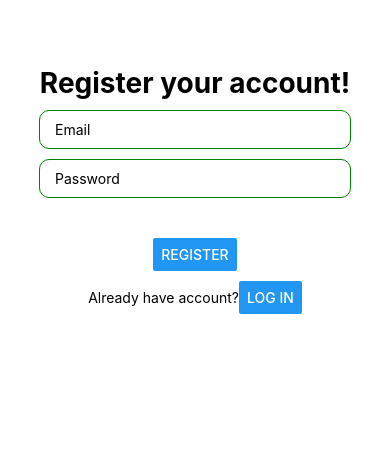
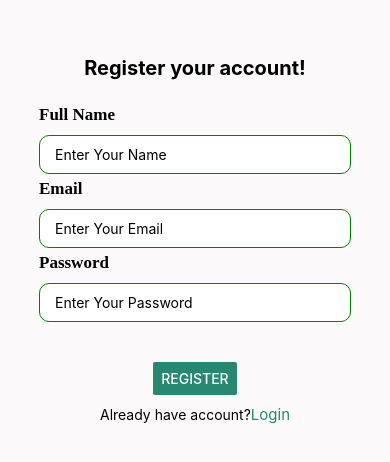
Before and after one commit to amrsheeka/Doctor_Now, a React Native app: screen /SignUpScreen in a window 390 px wide. Shown: the part 232-694 px from the top of the page. Built offline with nearby package versions, Linux system fonts and the light colour scheme.

Commit message:
hjhjjhhjhj

```diff
--- a/components/screens/LoginScreen.js
+++ b/components/screens/LoginScreen.js
@@ -6,6 +6,7 @@ import {
   KeyboardAvoidingView,
   TextInput,
   Button,
+  TouchableOpacity
 } from "react-native";
 //import { Button } from "react-native-elements";
 
@@ -26,12 +27,16 @@ const LoginScreen = ({ navigation }) => {
         <Text style={styles.greeting}>Welcome to Doctor Now!</Text>
       </View>
       <View style={styles.inputContainer}>
+      <label style={{fontSize:17,fontWeight: "bold",marginTop:5}} >Email</label>
+
         <TextInput
           placeholder="Email"
           style={styles.input}
           value={email}
           onChangeText={(text) => setEmail(text)}
         />
+              <label style={{fontSize:17,fontWeight: "bold",marginTop:5}} >Password</label>
+
         <TextInput
           placeholder="Password"
           style={styles.input}
@@ -43,19 +48,18 @@ const LoginScreen = ({ navigation }) => {
 
       <View style={styles.buttonContainer}>
         <Button
-          containerStyle={styles.button}
-          buttonStyle={styles.button}
           onPress={handleLogin}
           title="Login"
+          color="#288771"
           titleStyle={styles.buttonText}
         />
-        <Button
-          containerStyle={styles.button}
-          buttonStyle={[styles.button, styles.buttonOutline]}
-          onPress={navigateSignUp}
-          title="Register"
-          titleStyle={styles.buttonOutlineText}
-        />
+       <View style={styles.textContainer}>
+          <Text> Not have account?</Text>
+          <TouchableOpacity onPress={() => navigation.replace('SignUpScreen')}>
+          <Text style={styles.text}>Login</Text>
+          </TouchableOpacity>
+
+        </View>
       </View>
     </View>
   );
@@ -90,6 +94,7 @@ const styles = StyleSheet.create({
     justifyContent: "center",
     alignItems: "center",
     marginTop: 40,
+
   },
   button: {
     width: "100%",
@@ -111,8 +116,16 @@ const styles = StyleSheet.create({
     fontSize: 16,
     fontWeight: "700",
   },
-  textContainer: {},
-  text: {},
+  textContainer: {
+    flexDirection: "row",
+    justifyContent: "center",
+    alignItems: "center",
+    marginTop: 10,
+  },
+  text: {
+    fontSize: 15,
+    color: "#288771",
+  },
 });
 
 export default LoginScreen;
--- a/components/screens/SignUpScreen.js
+++ b/components/screens/SignUpScreen.js
@@ -1,11 +1,13 @@
-import { StyleSheet, Text, View, TextInput, Button } from "react-native";
+import {Image, StyleSheet, Text, View, TextInput, Button } from "react-native";
 import React, { useState } from "react";
 import axios from 'axios';
-
+import { TouchableOpacity } from "react-native-web";
 
 const SignUpScreen = ({ navigation }) => {
   const [email, setEmail] = useState("");
   const [password, setPassword] = useState("");
+  const [name, setname] = useState("");
+
 
   const navigateLogin = () => {
     navigation.navigate("LoginScreen");
@@ -27,18 +29,31 @@ const SignUpScreen = ({ navigation }) => {
 
   return (
     <View style={styles.container}>
-      <View>
+<Image
+
+      />      <View>
         <Text style={styles.greeting}>Register your account!</Text>
       </View>
       <View style={styles.inputContainer}>
+
+      <label style={{fontSize:17,fontWeight: "bold",marginTop:5}} >Full Name</label>
+      <TextInput
+          placeholder="Enter Your Name"
+          style={styles.input}
+          value={name}
+          onChangeText={(text) => setname(text)}
+        />
+
+      <label style={{fontSize:17,fontWeight: "bold",marginTop:5}} >Email</label>
         <TextInput
-          placeholder="Email"
+          placeholder="Enter Your Email"
           style={styles.input}
           value={email}
           onChangeText={(text) => setEmail(text)}
         />
+      <label style={{fontSize:17,fontWeight: "bold",marginTop:5}} >Password</label>
         <TextInput
-          placeholder="Password"
+          placeholder="Enter Your Password"
           style={styles.input}
           secureTextEntry
           value={password}
@@ -48,20 +63,16 @@ const SignUpScreen = ({ navigation }) => {
 
       <View style={styles.buttonContainer}>
         <Button
-          containerStyle={styles.button}
-          buttonStyle={[styles.button, styles.buttonOutline]}
           onPress={handleSignUp}
           title="Register"
-          titleStyle={styles.buttonOutlineText}
+          color="#288771"
         />
         <View style={styles.textContainer}>
           <Text>Already have account?</Text>
-          <Button
-            type="clear"
-            title="Log In"
-            titleStyle={styles.text}
-            onPress={navigateLogin}
-          />
+          <TouchableOpacity onPress={() => navigation.replace('LoginScreen')}>
+          <Text style={styles.text}>Login</Text>
+          </TouchableOpacity>
+
         </View>
       </View>
     </View>
@@ -73,14 +84,18 @@ const styles = StyleSheet.create({
     flex: 1,
     justifyContent: "center",
     alignItems: "center",
-    backgroundColor: "white",
+    backgroundColor: "#fcfafa",
   },
   greeting: {
-    fontSize: 28,
+    fontSize: 20,
     fontWeight: "bold",
+    marginTop: 100,
+
   },
   inputContainer: {
     width: "80%",
+    marginTop: 20,
+
   },
   input: {
     backgroundColor: "white",
@@ -96,16 +111,19 @@ const styles = StyleSheet.create({
     justifyContent: "center",
     alignItems: "center",
     marginTop: 40,
+
+
   },
   button: {
     width: "100%",
     borderRadius: 10,
     alignItems: "center",
+
   },
   buttonOutline: {
     backgroundColor: "white",
     marginTop: 5,
-    borderColor: "#0782F9",
+    borderColor: "#288771",
     borderWidth: 2,
   },
   buttonText: {
@@ -113,9 +131,10 @@ const styles = StyleSheet.create({
     fontSize: 16,
   },
   buttonOutlineText: {
-    color: "#0782F9",
+    color: "#288771",
     fontSize: 16,
     fontWeight: "700",
+
   },
   textContainer: {
     flexDirection: "row",
@@ -125,6 +144,7 @@ const styles = StyleSheet.create({
   },
   text: {
     fontSize: 15,
+    color: "#288771",
   },
 });
 
```
